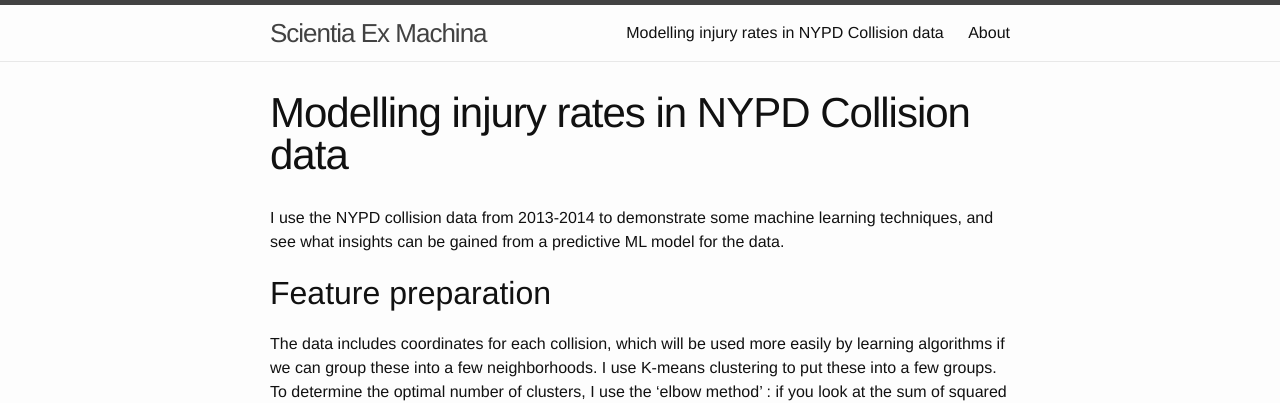
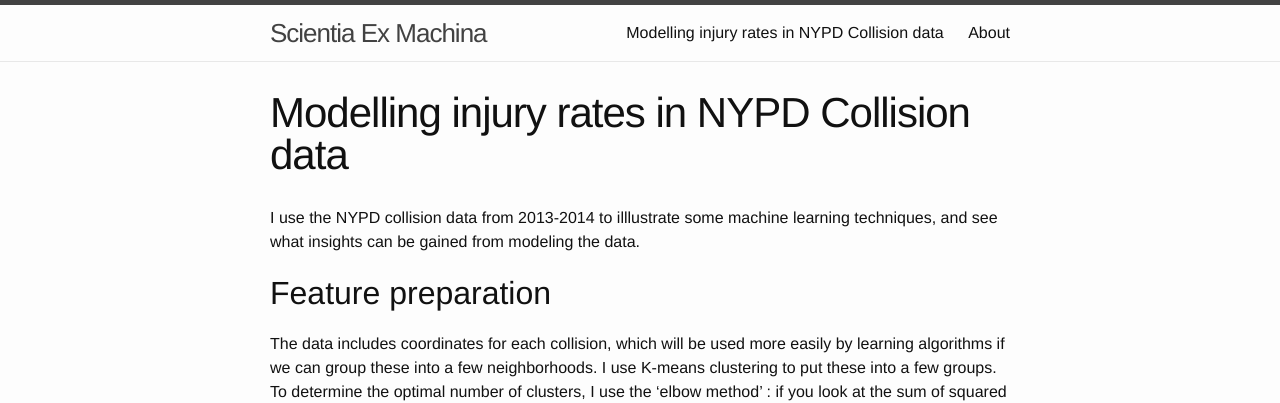
Before and after one commit to edezhath/edezhath.github.io, a Jekyll site: the page built from _posts/2015-12-7-collision.markdown, in a window 1280 px wide. Shown: the top 403 px of the page. Built offline with Jekyll 4.4.1, drawn with Linux system fonts in a browser that asks for light colours.

Commit message:
Updated 2015-12-7-collision.markdown

```diff
--- a/_posts/2015-12-7-collision.markdown
+++ b/_posts/2015-12-7-collision.markdown
@@ -6,7 +6,7 @@ published: true
 ---
 
 
-I use the NYPD collision data from 2013-2014 to demonstrate some machine learning techniques, and see what insights can be gained from a predictive ML model for the data.
+I use the NYPD collision data from 2013-2014 to illlustrate some machine learning techniques, and see what insights can be gained from modeling the data.
 
 ## Feature preparation
 The data includes coordinates for each collision, which will be used more easily by learning algorithms if we can group these into a few neighborhoods. I use K-means clustering to put these into a few groups. To determine the optimal number of clusters, I use the 'elbow method' : if you look at the sum of squared distances (of all point to their respective centers) the explained variance as a number of clusters, it decreases rapidly until the optimal point and thereafter the gains are marginal, as shown below.
```
